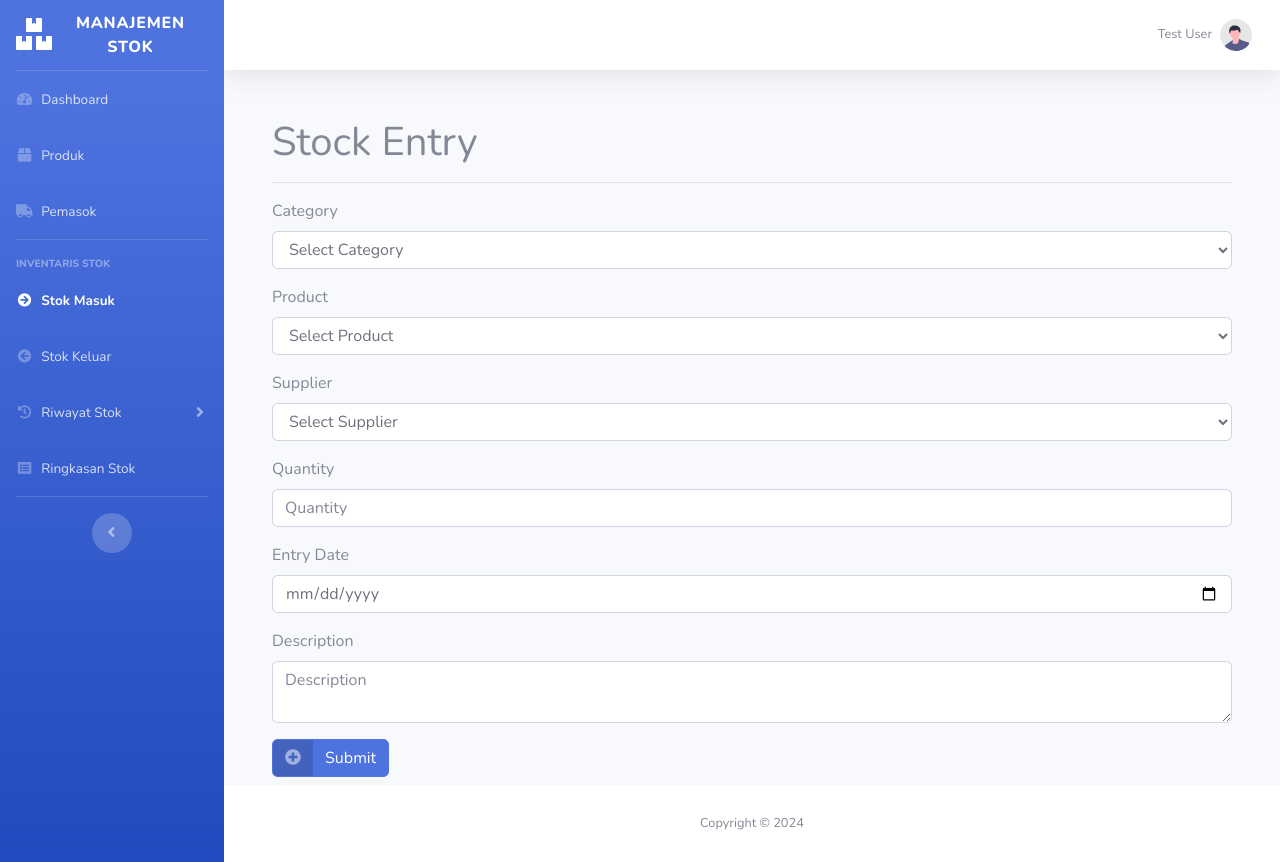
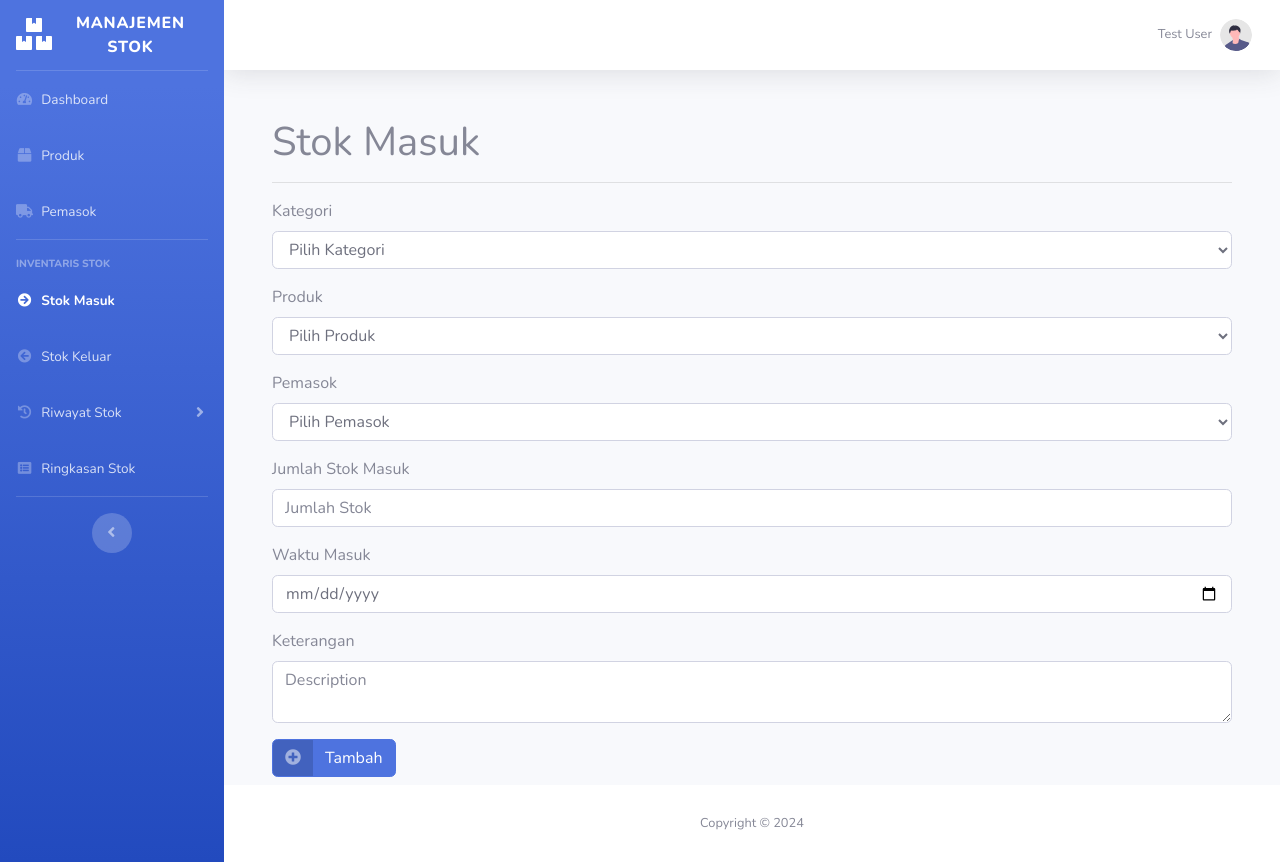
Before and after one commit to youramin/inventory_project, a Laravel app: page /stock/entry in a window 1280 px wide. Run offline with Laravel 12, Linux system fonts and the light colour scheme; a user stored in the database is signed in; data comes from the database, SQL or seed files in the repository; data that the repository does not hold is empty; some libraries are stand-ins or nearby versions.

Commit message:
Pemabaruan bahasa indonesia di manajemen stok

```diff
--- a/resources/views/stock/entry.blade.php
+++ b/resources/views/stock/entry.blade.php
@@ -4,15 +4,15 @@
 
 @section('contents')
     <div class="container">
-        <h1 class="mb-0">Stock Entry</h1>
+        <h1 class="mb-0">Stok Masuk</h1>
         <hr />
 
         <form action="{{ route('stock.storeEntry') }}" method="POST" id="stockEntryForm">
             @csrf
             <div class="mb-3">
-                <label class="form-label">Category</label>
+                <label class="form-label">Kategori</label>
                 <select name="category_id" class="form-control" id="categorySelect">
-                    <option value="">Select Category</option>
+                    <option value="">Pilih Kategori</option>
                     @foreach($categories as $category)
                         <option value="{{ $category->id }}">{{ $category->name }}</option>
                     @endforeach
@@ -22,9 +22,9 @@
                 @enderror
             </div>
             <div class="mb-3">
-                <label class="form-label">Product</label>
+                <label class="form-label">Produk</label>
                 <select name="product_id" class="form-control" id="productSelect">
-                    <option value="">Select Product</option>
+                    <option value="">Pilih Produk</option>
                     <!-- Options will be loaded dynamically -->
                 </select>
                 @error('product_id')
@@ -32,9 +32,9 @@
                 @enderror
             </div>
             <div class="mb-3">
-                <label class="form-label">Supplier</label>
+                <label class="form-label">Pemasok</label>
                 <select name="supplier_id" class="form-control">
-                    <option value="">Select Supplier</option>
+                    <option value="">Pilih Pemasok</option>
                     @foreach($suppliers as $supplier)
                         <option value="{{ $supplier->id }}">{{ $supplier->name }}</option>
                     @endforeach
@@ -44,21 +44,21 @@
                 @enderror
             </div>
             <div class="mb-3">
-                <label class="form-label">Quantity</label>
-                <input type="number" name="quantity" class="form-control" placeholder="Quantity" value="{{ old('quantity') }}">
+                <label class="form-label">Jumlah Stok Masuk</label>
+                <input type="number" name="quantity" class="form-control" placeholder="Jumlah Stok" value="{{ old('quantity') }}">
                 @error('quantity')
                     <div class="text-danger">{{ $message }}</div>
                 @enderror
             </div>
             <div class="mb-3">
-                <label class="form-label">Entry Date</label>
+                <label class="form-label">Waktu Masuk</label>
                 <input type="date" name="entry_date" class="form-control" value="{{ old('entry_date') }}">
                 @error('entry_date')
                     <div class="text-danger">{{ $message }}</div>
                 @enderror
             </div>
             <div class="mb-3">
-                <label class="form-label">Description</label>
+                <label class="form-label">Keterangan</label>
                 <textarea class="form-control" name="notes" placeholder="Description">{{ old('notes') }}</textarea>
                 @error('notes')
                     <div class="text-danger">{{ $message }}</div>
@@ -68,7 +68,7 @@
                 <span class="icon text-white-50">
                     <i class="fa fa-plus-circle" aria-hidden="true"></i>
                 </span>
-                <span class="text">Submit</span>
+                <span class="text">Tambah</span>
             </button>
         </form>
     </div>
@@ -105,13 +105,14 @@
                 event.preventDefault();
 
                 Swal.fire({
-                    title: 'Are you sure?',
-                    text: "Do you want to save this stock entry?",
+                    title: 'Apa Anda Yakin?',
+                    text: "Menambahkan data ke riwayat stok masuk?",
                     icon: 'warning',
                     showCancelButton: true,
                     confirmButtonColor: '#3085d6',
                     cancelButtonColor: '#d33',
-                    confirmButtonText: 'Yes, save it!'
+                    confirmButtonText: 'Ya, Simpan',
+                    cancelButtonText : 'Batal'
                 }).then((result) => {
                     if (result.isConfirmed) {
                         form.submit();
@@ -124,7 +125,7 @@
     <script>
         Swal.fire({
             icon: 'success',
-            title: 'Success',
+            title: 'Sukses',
             text: '{{ Session::get('success') }}',
             showConfirmButton: false,
             timer: 2000
```
Also changed, not shown: resources/views/stock/exit.blade.php (+14 -13 lines), resources/views/stock/history-entry.blade.php (+12 -12 lines), resources/views/stock/history-exit.blade.php (+11 -11 lines), resources/views/stock/summary.blade.php (+9 -9 lines).
